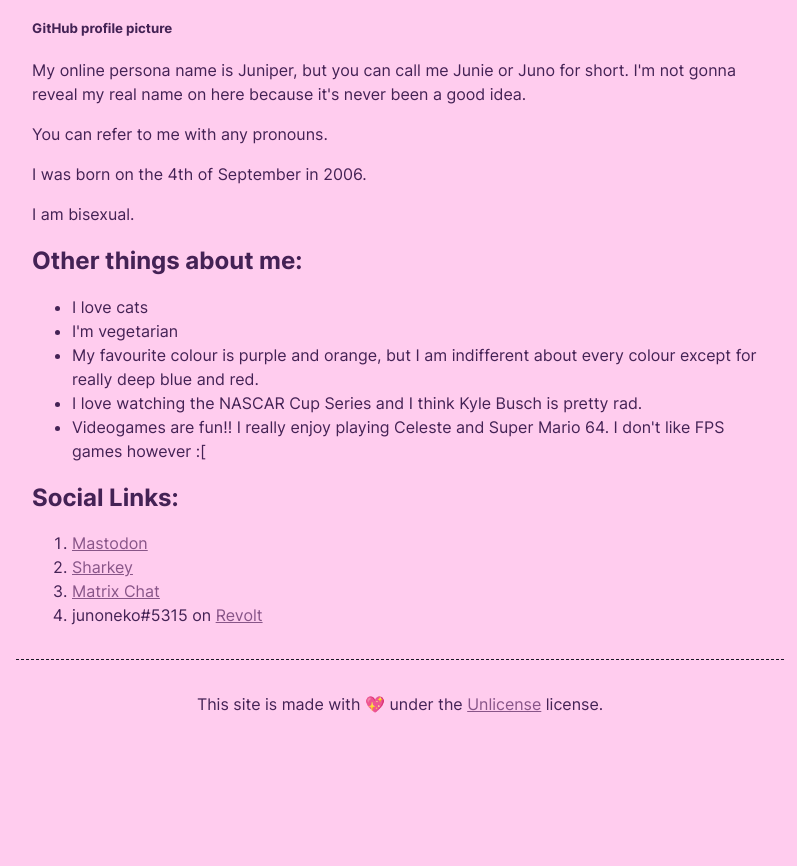
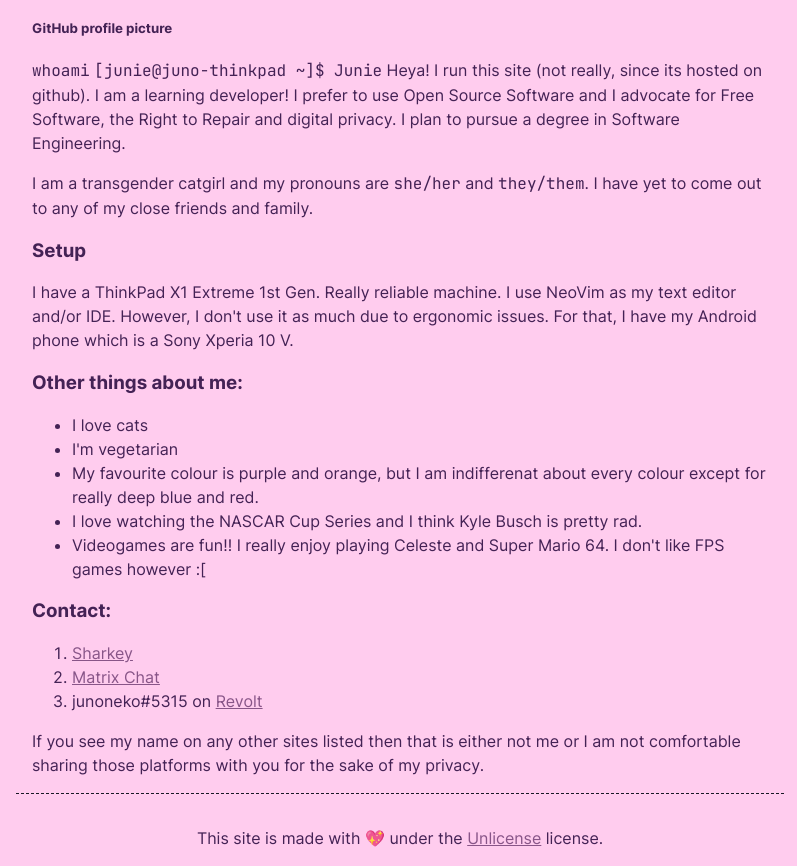
Before and after one commit to notmyjunie/NMJ709.github.io, an Eleventy site: page content/about/index.md in a window 1280 px wide. Shown: the part 478-1344 px from the top of the page, without its empty margins (240-1037 px from the left). Before the commit the page ends 1210 px from the top, so only its background shows below. Built offline with nearby package versions, Linux system fonts and the light colour scheme; Eleventy itself is replaced by a stand-in of ours; files that its build step writes are made by us from their sources; what eleventy-plugin-embed-everything would draw is missing.

Commit message:
Updated about section

```diff
--- a/content/about/index.md
+++ b/content/about/index.md
@@ -9,23 +9,26 @@ eleventyNavigation:
 {% image "https://avatars.githubusercontent.com/u/122979310" , "Sewerslvt", [100] %}
 ##### GitHub profile picture
 
-My online persona name is Juniper, but you can call me Junie or Juno for short. I'm not gonna reveal my real name on here because it's never been a good idea.
+`whoami`
+`[junie@juno-thinkpad ~]$ Junie`
+Heya! I run this site (not really, since its hosted on github). I am a learning developer! I prefer to use Open Source Software and I advocate for Free Software, the Right to Repair and digital privacy. I plan to pursue a degree in Software Engineering.
 
-You can refer to me with any pronouns.
+I am a transgender catgirl and my pronouns are `she/her` and `they/them`. I have yet to come out to any of my close friends and family.
 
-I was born on the 4th of September in 2006.
+### Setup
+I have a ThinkPad X1 Extreme 1st Gen. Really reliable machine. I use NeoVim as my text editor and/or IDE. However, I don't use it as much due to ergonomic issues.
+For that, I have my Android phone which is a Sony Xperia 10 V.
 
-I am bisexual.
-
-## Other things about me:
+### Other things about me:
 - I love cats
 - I'm vegetarian
-- My favourite colour is purple and orange, but I am indifferent about every colour except for really deep blue and red.
+- My favourite colour is purple and orange, but I am indifferenat about every colour except for really deep blue and red.
 - I love watching the NASCAR Cup Series and I think Kyle Busch is pretty rad.
 - Videogames are fun!! I really enjoy playing Celeste and Super Mario 64. I don't like FPS games however :[
 
-## Social Links:
-1. [Mastodon](https://toot.community/@nmj)
-2. [Sharkey](https://kitty.social/@nmj)
-3. [Matrix Chat](https://matrix.to/#/@notmyjunie:catgirl.cloud)
-4. junoneko#5315 on [Revolt](https://revolt.chat)
+### Contact:
+1. [Sharkey](https://kitty.social/@nmj)
+2. [Matrix Chat](https://matrix.to/#/@notmyjunie:catgirl.cloud)
+3. junoneko#5315 on [Revolt](https://revolt.chat)
+
+If you see my name on any other sites listed then that is either not me or I am not comfortable sharing those platforms with you for the sake of my privacy.
```
